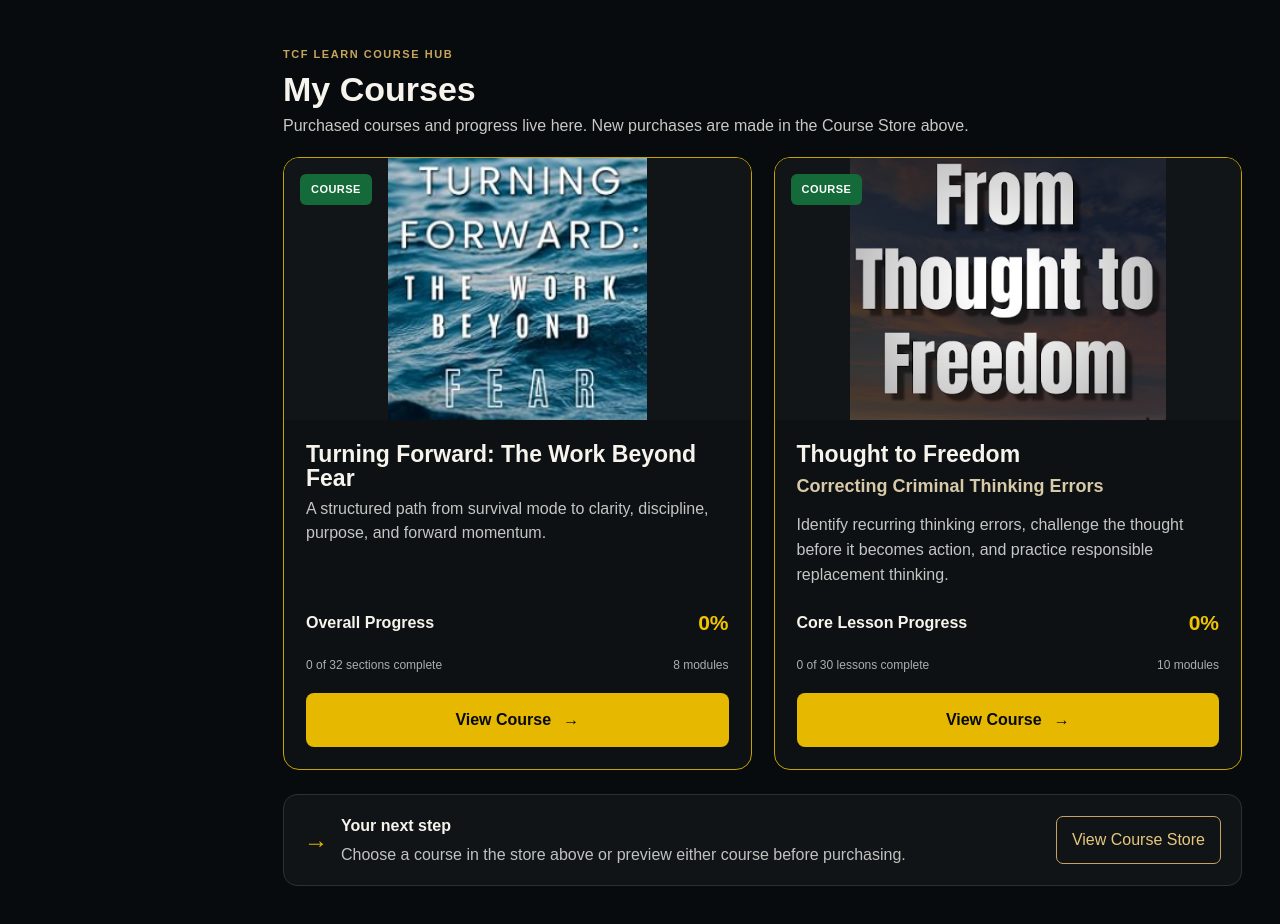
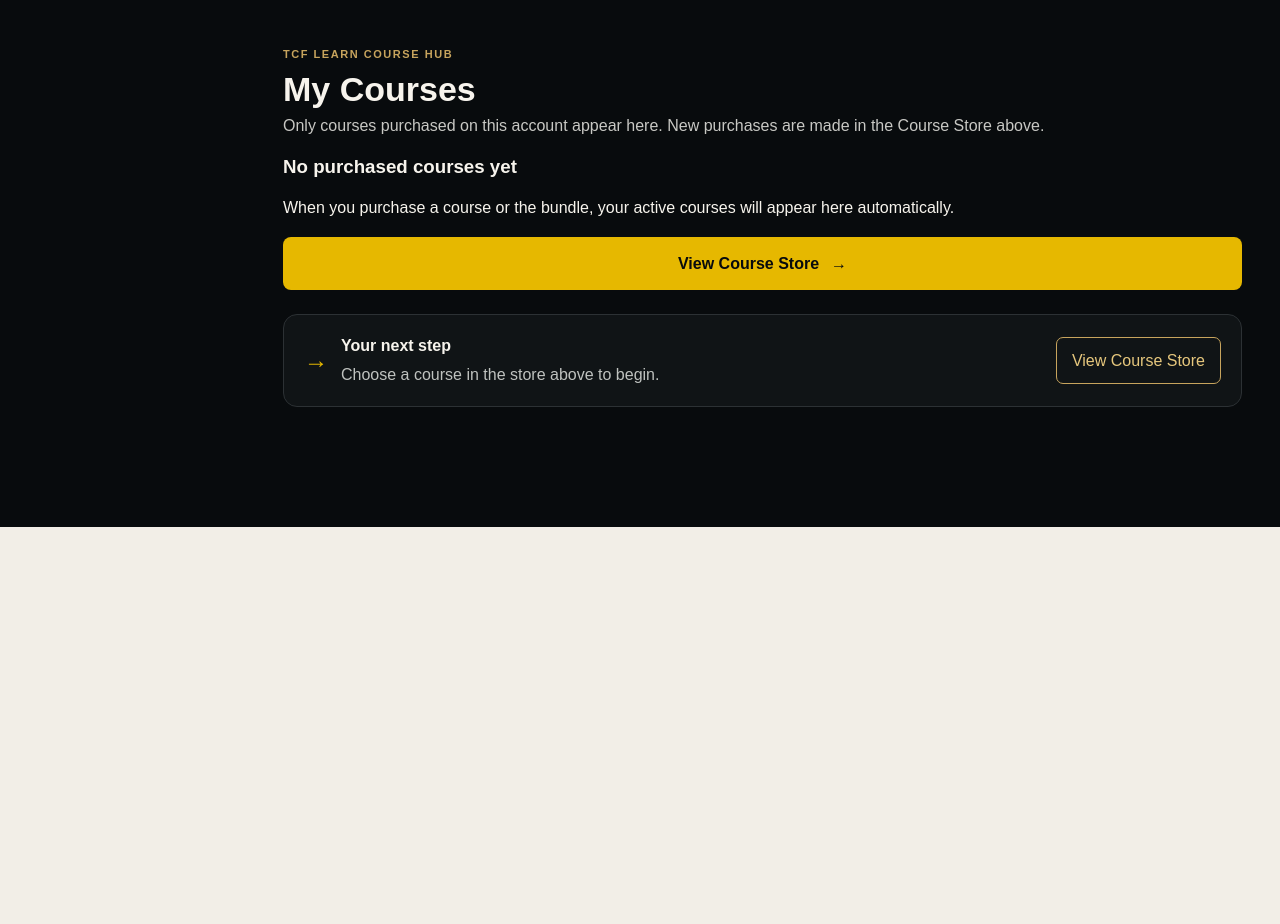
Before and after one commit to riversantoine93-dotcom/TCF-Learn, a Next.js app: page /dashboard in a window 1280 px wide. Shown: the part 1002-1926 px from the top of the page. After the commit the page ends 1529 px from the top, so only its background shows below. Built offline with nearby package versions, Linux system fonts and the light colour scheme; no server answers.

Commit message:
feat: show only purchased courses on dashboard

```diff
--- a/app/dashboard/page.tsx
+++ b/app/dashboard/page.tsx
@@ -7,42 +7,60 @@ import DashboardPurchaseCenter from "@/components/DashboardPurchaseCenter";
 import { useAuth } from "@/components/AuthProvider";
 import { loadCloudProgress, loadLocalProgress, ProgressData } from "@/lib/progress";
 import { courseProgressSummary } from "@/lib/courses/dashboard";
+import { activeCourseSlugs, DashboardCourseSlug } from "@/lib/dashboard-enrollments";
+import { supabase } from "@/lib/supabase";
 import "./dashboard.css";
 
 export default function Dashboard(){
   const {user,loading}=useAuth();
   const [turningForward,setTurningForward]=useState<ProgressData>({});
   const [thoughtToFreedom,setThoughtToFreedom]=useState<ProgressData>({});
+  const [enrolledCourses,setEnrolledCourses]=useState<DashboardCourseSlug[]>([]);
+  const [checkingEnrollments,setCheckingEnrollments]=useState(true);
   const [theme,setTheme]=useState<"dark"|"light">("dark");
   useEffect(()=>{const saved=localStorage.getItem("tcf-learn-dashboard-theme");if(saved==="light"||saved==="dark")setTheme(saved)},[]);
   useEffect(()=>{
     if(loading)return;
     const tfLocal=loadLocalProgress("turning-forward"); const ttfLocal=loadLocalProgress("thought-to-freedom");
-    if(!user){setTurningForward(tfLocal);setThoughtToFreedom(ttfLocal);return;}
-    Promise.allSettled([loadCloudProgress(user.id,"turning-forward"),loadCloudProgress(user.id,"thought-to-freedom")]).then(([tf,ttf])=>{
-      setTurningForward(tf.status==="fulfilled"?{...tfLocal,...tf.value}:tfLocal);
-      setThoughtToFreedom(ttf.status==="fulfilled"?{...ttfLocal,...ttf.value}:ttfLocal);
-    });
+    if(!user||!supabase){setTurningForward(tfLocal);setThoughtToFreedom(ttfLocal);setEnrolledCourses([]);setCheckingEnrollments(false);return;}
+    let cancelled=false;
+    setCheckingEnrollments(true);
+    (async()=>{
+      const [enrollmentResult,tf,ttf]=await Promise.all([
+        supabase.from("enrollments").select("course_slug,active").eq("user_id",user.id).eq("active",true),
+        loadCloudProgress(user.id,"turning-forward").catch(()=>({})),
+        loadCloudProgress(user.id,"thought-to-freedom").catch(()=>({})),
+      ]);
+      if(cancelled)return;
+      setTurningForward({...tfLocal,...tf});
+      setThoughtToFreedom({...ttfLocal,...ttf});
+      setEnrolledCourses(activeCourseSlugs(enrollmentResult.data));
+      setCheckingEnrollments(false);
+    })();
+    return()=>{cancelled=true};
   },[user,loading]);
   const toggleTheme=()=>setTheme(current=>{const next=current==="dark"?"light":"dark";localStorage.setItem("tcf-learn-dashboard-theme",next);return next});
   const turningComplete=Object.entries(turningForward).filter(([key,value])=>value===true&&(/^(lesson\d+|challenge|m\d+lesson\d+|m\d+challenge)$/.test(key))).length;
   const turningPercent=Math.min(100,Math.round(turningComplete/32*100));
   const thoughtSummary=useMemo(()=>courseProgressSummary(thoughtToFreedom,30),[thoughtToFreedom]);
   const firstName=user?.user_metadata?.full_name?.split(" ")[0];
-  const thoughtStarted=Boolean(thoughtToFreedom.orientationComplete)||thoughtSummary.complete>0;
-  const thoughtComplete=Boolean(thoughtToFreedom.courseComplete);
+  const hasTurningForward=enrolledCourses.includes("turning-forward");
+  const hasThoughtToFreedom=enrolledCourses.includes("thought-to-freedom");
+  const thoughtStarted=hasThoughtToFreedom&&(Boolean(thoughtToFreedom.orientationComplete)||thoughtSummary.complete>0);
+  const thoughtComplete=hasThoughtToFreedom&&Boolean(thoughtToFreedom.courseComplete);
+  const nextCourse=hasThoughtToFreedom&&thoughtStarted&&!thoughtComplete?"/course/thought-to-freedom":hasTurningForward?"/course/turning-forward":hasThoughtToFreedom?"/course/thought-to-freedom":"/dashboard#purchase-center";
   return <main className={`dashboard-shell ${theme}`}>
     <aside className="dashboard-sidebar"><Link className="dash-brand" href="/dashboard"><strong>TCF <span>LEARN</span></strong><small>TURNING CONVICTION INTO FREEDOM</small></Link><nav aria-label="User navigation"><Link className="active" href="/dashboard"><span>⌂</span>Dashboard</Link><Link href="/dashboard#purchase-center"><span>$</span>Course Store</Link><Link href="/dashboard#my-courses"><span>▣</span>My Courses</Link><Link href="/profile"><span>○</span>Profile</Link></nav><button type="button" className="theme-toggle" onClick={toggleTheme} aria-label={`Switch to ${theme==="dark"?"light":"dark"} mode`}><span>{theme==="dark"?"☀":"☾"}</span><b>{theme==="dark"?"Light Mode":"Dark Mode"}</b></button></aside>
     <section className="dashboard-main">
       <header className="dash-topbar"><div><span className="eyebrow">USER DASHBOARD</span><h1>{firstName?`Welcome back, ${firstName}.`:"Welcome to TCF LEARN."}</h1><p>Keep building. Keep growing. Keep turning conviction into freedom.</p></div><Link className="profile-link" href="/profile">{user?.user_metadata?.full_name||"User Profile"} <span>›</span></Link></header>
-      {user&&<div className="dash-stats"><div><strong>2</strong><span>Courses in TCF Learn</span></div><div><strong>{turningPercent}%</strong><span>Turning Forward</span></div><div><strong>{thoughtSummary.percent}%</strong><span>Thought to Freedom</span></div></div>}
+      {user&&<div className="dash-stats"><div><strong>{checkingEnrollments?"—":enrolledCourses.length}</strong><span>Purchased Courses</span></div>{hasTurningForward&&<div><strong>{turningPercent}%</strong><span>Turning Forward</span></div>}{hasThoughtToFreedom&&<div><strong>{thoughtSummary.percent}%</strong><span>Thought to Freedom</span></div>}</div>}
       <DashboardPurchaseCenter/>
-      <div className="hub-heading" id="my-courses"><div><span className="eyebrow">TCF LEARN COURSE HUB</span><h2>My Courses</h2><p>Purchased courses and progress live here. New purchases are made in the Course Store above.</p></div></div>
-      <div className="course-hub-grid">
-        <article className="hub-course-card available"><div className="course-thumb"><Image src="/course-thumbnails/turning-forward.png" alt="Turning Forward course thumbnail" fill sizes="(max-width: 900px) 100vw, 50vw" priority/><span className="status-pill">COURSE</span></div><div className="course-card-body"><h3>Turning Forward: The Work Beyond Fear</h3><p>A structured path from survival mode to clarity, discipline, purpose, and forward momentum.</p><div className="progress-heading"><b>Overall Progress</b><strong>{turningPercent}%</strong></div><ProgressBar value={turningPercent}/><div className="course-meta"><span>{turningComplete} of 32 sections complete</span><span>8 modules</span></div><Link className="continue-button" href="/course/turning-forward">{turningComplete?"Continue Course":"View Course"}<span>→</span></Link></div></article>
-        <article className="hub-course-card available"><div className="course-thumb"><Image src="/course-thumbnails/from-thought-to-freedom.png" alt="Thought to Freedom course thumbnail" fill sizes="(max-width: 900px) 100vw, 50vw"/><span className="status-pill">{thoughtComplete?"COMPLETED":thoughtStarted?"IN PROGRESS":"COURSE"}</span></div><div className="course-card-body"><h3>Thought to Freedom</h3><h4>Correcting Criminal Thinking Errors</h4><p>Identify recurring thinking errors, challenge the thought before it becomes action, and practice responsible replacement thinking.</p><div className="progress-heading"><b>Core Lesson Progress</b><strong>{thoughtSummary.percent}%</strong></div><ProgressBar value={thoughtSummary.percent}/><div className="course-meta"><span>{thoughtSummary.complete} of 30 lessons complete</span><span>10 modules</span></div><Link className="continue-button" href="/course/thought-to-freedom">{thoughtComplete?"Review Course":thoughtStarted?"Continue Course":"View Course"}<span>→</span></Link></div></article>
-      </div>
-      <div className="next-step"><div><span>→</span><div><b>Your next step</b><p>{thoughtStarted&&!thoughtComplete?"Continue Thought to Freedom from your next incomplete thinking-error lesson.":turningComplete?"Continue the course that matters most to your current work.":"Choose a course in the store above or preview either course before purchasing."}</p></div></div><Link href={thoughtStarted?"/course/thought-to-freedom":"/dashboard#purchase-center"}>{thoughtStarted?"Open Course":"View Course Store"}</Link></div>
+      <div className="hub-heading" id="my-courses"><div><span className="eyebrow">TCF LEARN COURSE HUB</span><h2>My Courses</h2><p>Only courses purchased on this account appear here. New purchases are made in the Course Store above.</p></div></div>
+      {checkingEnrollments?<div className="course-empty-state"><h3>Checking your course access…</h3><p>We’re loading the active courses attached to your account.</p></div>:enrolledCourses.length===0?<div className="course-empty-state"><h3>No purchased courses yet</h3><p>When you purchase a course or the bundle, your active courses will appear here automatically.</p><Link className="continue-button" href="/dashboard#purchase-center">View Course Store <span>→</span></Link></div>:<div className="course-hub-grid">
+        {hasTurningForward&&<article className="hub-course-card available"><div className="course-thumb"><Image src="/course-thumbnails/turning-forward.png" alt="Turning Forward course thumbnail" fill sizes="(max-width: 900px) 100vw, 50vw" priority/><span className="status-pill">ENROLLED</span></div><div className="course-card-body"><h3>Turning Forward: The Work Beyond Fear</h3><p>A structured path from survival mode to clarity, discipline, purpose, and forward momentum.</p><div className="progress-heading"><b>Overall Progress</b><strong>{turningPercent}%</strong></div><ProgressBar value={turningPercent}/><div className="course-meta"><span>{turningComplete} of 32 sections complete</span><span>8 modules</span></div><Link className="continue-button" href="/course/turning-forward">{turningComplete?"Continue Course":"Start Course"}<span>→</span></Link></div></article>}
+        {hasThoughtToFreedom&&<article className="hub-course-card available"><div className="course-thumb"><Image src="/course-thumbnails/from-thought-to-freedom.png" alt="Thought to Freedom course thumbnail" fill sizes="(max-width: 900px) 100vw, 50vw"/><span className="status-pill">{thoughtComplete?"COMPLETED":thoughtStarted?"IN PROGRESS":"ENROLLED"}</span></div><div className="course-card-body"><h3>Thought to Freedom</h3><h4>Correcting Criminal Thinking Errors</h4><p>Identify recurring thinking errors, challenge the thought before it becomes action, and practice responsible replacement thinking.</p><div className="progress-heading"><b>Core Lesson Progress</b><strong>{thoughtSummary.percent}%</strong></div><ProgressBar value={thoughtSummary.percent}/><div className="course-meta"><span>{thoughtSummary.complete} of 30 lessons complete</span><span>10 modules</span></div><Link className="continue-button" href="/course/thought-to-freedom">{thoughtComplete?"Review Course":thoughtStarted?"Continue Course":"Start Course"}<span>→</span></Link></div></article>}
+      </div>}
+      <div className="next-step"><div><span>→</span><div><b>Your next step</b><p>{enrolledCourses.length===0?"Choose a course in the store above to begin.":hasThoughtToFreedom&&thoughtStarted&&!thoughtComplete?"Continue Thought to Freedom from your next incomplete thinking-error lesson.":"Continue one of the courses attached to your account."}</p></div></div><Link href={nextCourse}>{enrolledCourses.length===0?"View Course Store":"Open Course"}</Link></div>
     </section>
     <a className="podcast-powered" href="https://theconvictionfictionpodcast.com" target="_blank" rel="noreferrer" aria-label="Visit The Conviction Fiction Podcast"><span className="powered-label">POWERED BY</span><span className="podcast-lockup"><img src="https://theconvictionfictionpodcast.com/assets/conviction-fiction-logo.png" alt="The Conviction Fiction Podcast"/><span className="listen-cue" aria-hidden="true"><svg viewBox="0 0 24 24" role="img"><path d="M4 13v-1a8 8 0 0 1 16 0v1"/><rect x="3" y="12" width="4" height="7" rx="2"/><rect x="17" y="12" width="4" height="7" rx="2"/><path d="M17 19c0 1.1-.9 2-2 2h-3"/></svg></span></span></a>
   </main>;
```
